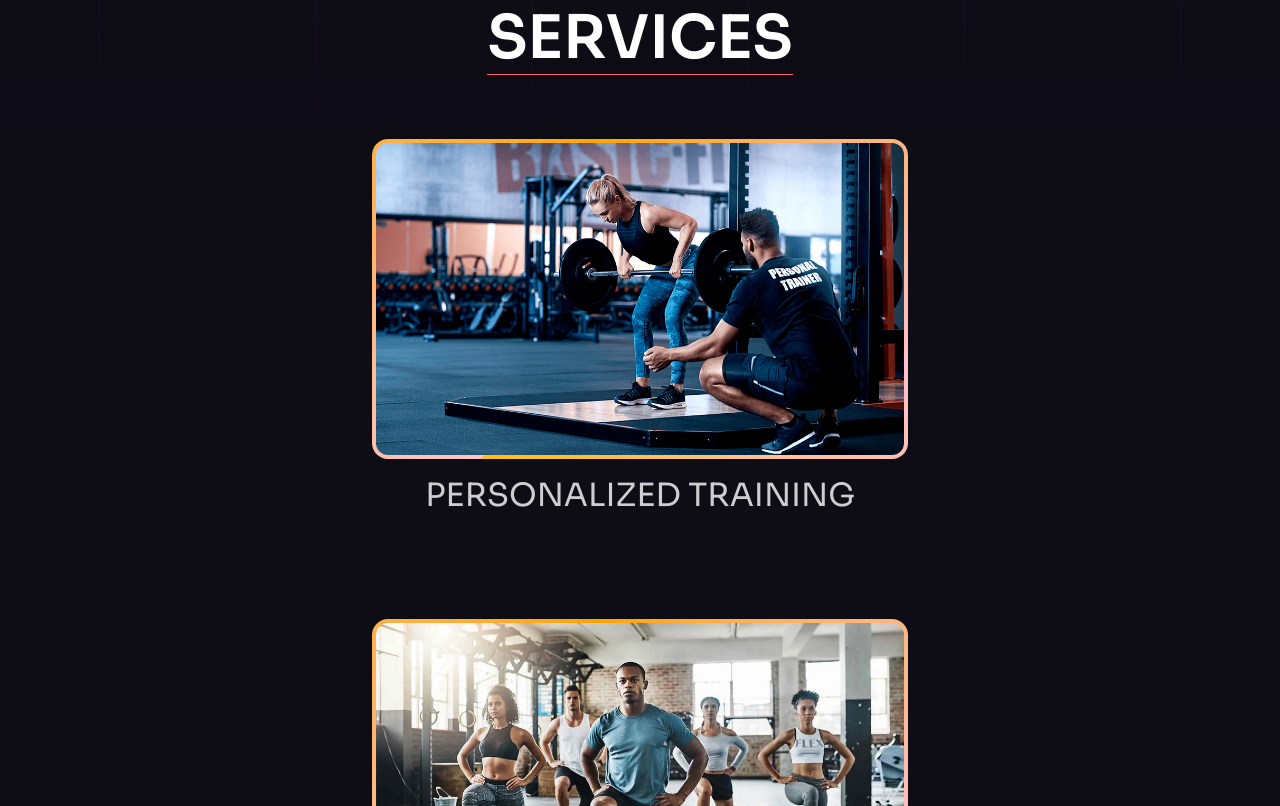
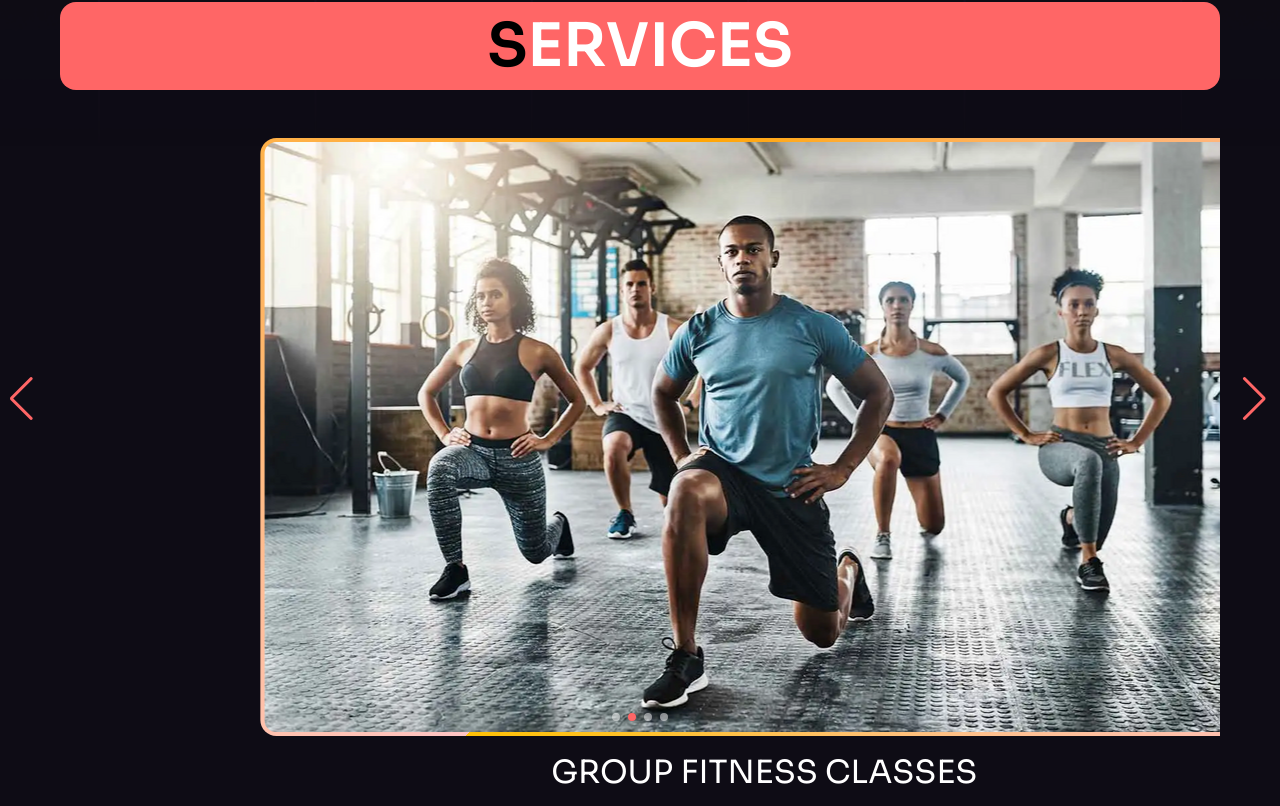
Before and after one commit to chrisjimenez10/barbell_fitness, a React (Vite) app: page / in a window 1280 px wide. Shown: the part 2394-3200 px from the top of the page. Built offline with nearby package versions, Linux system fonts and the light colour scheme.

Commit message:
replaced previous Services component with Carousel

```diff
--- a/src/components/Carousel.jsx
+++ b/src/components/Carousel.jsx
@@ -2,13 +2,12 @@
     // Swiper.js Library (https://swiperjs.com/react#installation)
 import { Swiper, SwiperSlide } from "swiper/react";
 import { Pagination, Navigation, Autoplay } from "swiper/modules";
-import { services } from "../constants";
 import "swiper/css/bundle";
 import "swiper/css/pagination";
 import "swiper/css/navigation";
 
 
-const Carousel = () => {
+const Carousel = ({slides}) => {
 
   return (
     <>
@@ -29,26 +28,31 @@ const Carousel = () => {
             navigation={{
                 prevEl: ".swiper-button-prev",
                 nextEl: ".swiper-button-next",
+              }}
+            //The pagination prop displays and activates the bulets indicating slides
+            pagination={{
+                clickable: true,
             }}
         >
-            {services.map((item)=>{
+            {slides.map((item)=>{
                 return(
                     <SwiperSlide key={item.id}>
                         <div className="flex flex-col items-center">
                             <div className="bg-conic-gradient2 rounded-2xl">
                                 <img src={item.image} alt={item.image} className="p-1 rounded-2xl"/>
                             </div>
-                            <h4 className="h4 mt-3">{item.title}</h4>
+                            <h4 className="h4 mt-3 uppercase">{item.title}</h4>
                         </div>
                     </SwiperSlide>
                 )
             })}
             <div className="swiper-pagination"></div>
-
         </Swiper>
 
-        <div className="swiper-button-prev text-n-14" />
-        <div className="swiper-button-next text-n-14"/>
+        {/* Arrows DO NOT work yet */}
+        <div id="swiper-button-prev" className="swiper-button-prev text-n-14 hidden lg:block" />
+        <div id="swiper-button-next" className="swiper-button-next text-n-14 hidden lg:block"/>
+
     </>
   )
 }
--- a/src/components/Services.jsx
+++ b/src/components/Services.jsx
@@ -1,5 +1,6 @@
 //Custom Components
 import Section from "./Section";
+import Carousel from "./Carousel";
 //Design Components
 
 //Imports
@@ -8,26 +9,10 @@ import { services } from "../constants";
 const Services = () => {
   return (
     <Section id="services" className="mt-[5rem]">
-        <div className="container relative">
-
-          <div className="flex flex-col items-center justify-between gap-16">
-            <h1 className="h1 uppercase border-b border-n-14">Services</h1>
-
-            <div className="flex flex-col flex-wrap gap-[10rem] md:flex-row">
-              {services.map((item)=>{
-                return(
-                  <div key={item.id} className="mx-auto max-w-fit h-[20rem]">
-                    <div className="bg-conic-gradient2 rounded-2xl h-full w-full">
-                      <img src={item.image} alt="Service Image" className="p-1 rounded-2xl w-full h-full object-cover"/>
-                    </div>
-                    <h4 className="h4 py-3 uppercase text-center text-n-1/80">{item.title}</h4>
-                  </div>
-                )
-              })}
-            </div>
-          </div>
-
-        </div>
+      <div className="container relative">
+          <h1 className="h1 text-center uppercase mb-[3rem] bg-n-14 py-2 rounded-2xl"><span style={{color: "black"}}>S</span>ervices</h1>
+        <Carousel slides={services}/>
+      </div>
     </Section>
   )
 }
--- a/src/components/Testimonies.jsx
+++ b/src/components/Testimonies.jsx
@@ -1,13 +1,12 @@
 //Custom Components
 import Section from "./Section";
-import Carousel from "./Carousel";
 
 const Testimonies = () => {
   return (
     <Section id="testimonies" className="mt-[5rem]">
         <div className="container relative">
             <h1 className="text-center">Testimonies</h1>
-            <Carousel />
+
         </div>
     </Section>
   )
--- a/src/index.css
+++ b/src/index.css
@@ -39,3 +39,21 @@
 .animate-fadeIn {
   animation: fadeIn 4s ease-in-out;
 }
+
+.swiper-pagination-bullet {
+  background-color: #fff;
+  opacity: 0.5;
+}
+
+.swiper-pagination {
+  transform: translateY(-250%);
+}
+
+.swiper-pagination-bullet-active {
+  background-color: #FF6666;
+  opacity: 1;
+}
+
+.swiper-button-prev, .swiper-button-next {
+  z-index: 1;
+}
```
